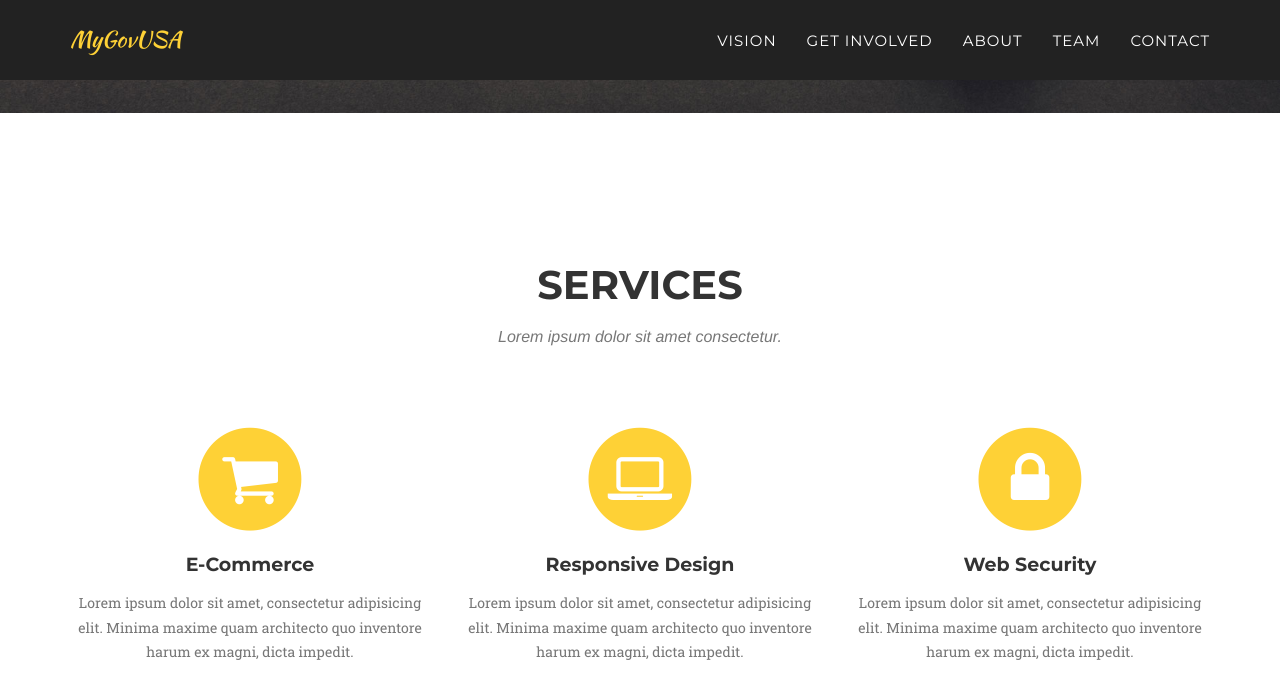
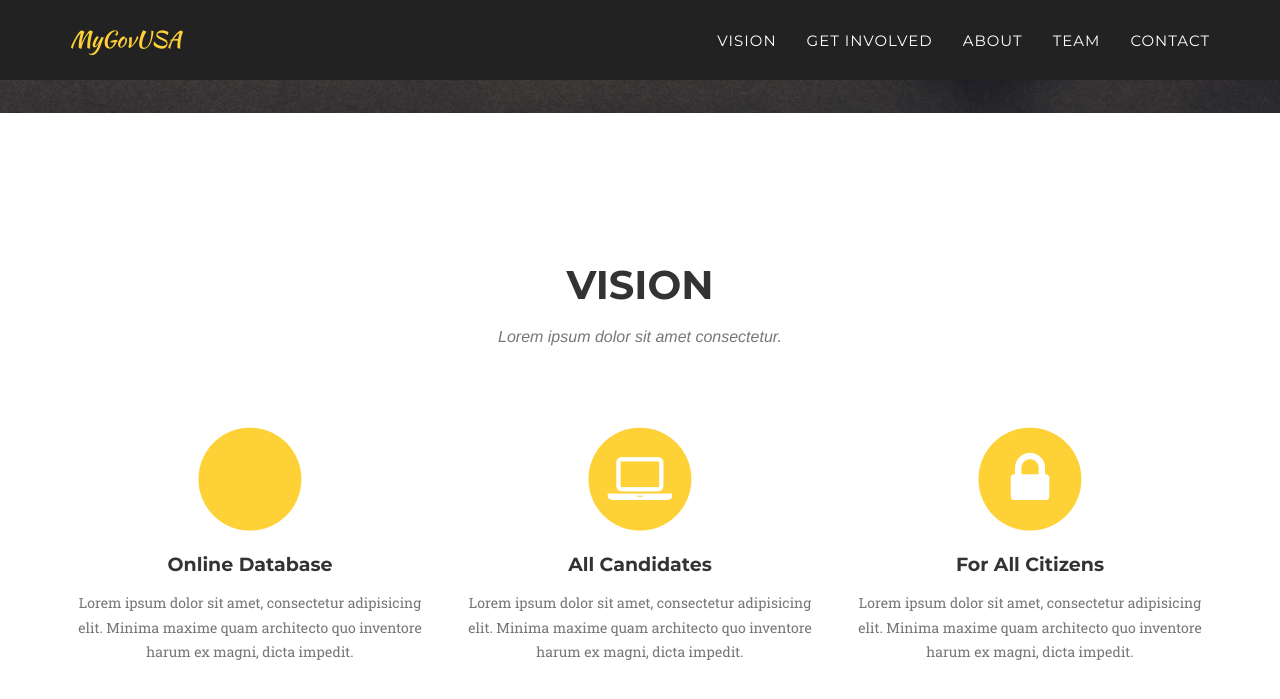
Before and after one commit to MyGovUSA/mygovusa.github.io, a Jekyll site: the page built from index.html, in a window 1280 px wide and 900 px high, scrolled down 680 px. Shown: the top 699 px of the window. Built offline with Jekyll 4.4.1, drawn with Linux system fonts in a browser that asks for light colours; some web fonts are replaced.

Commit message:
yml update so it works

```diff
--- a/_config.yml
+++ b/_config.yml
@@ -1,4 +1,4 @@
-url: https://y7kim.github.io
+url: https://mygovusa.github.io
 baseurl: /agency-jekyll-theme/
 
 # Site settings
--- a/_includes/services.html
+++ b/_includes/services.html
@@ -3,7 +3,7 @@
         <div class="container">
             <div class="row">
                 <div class="col-lg-12 text-center">
-                    <h2 class="section-heading">Services</h2>
+                    <h2 class="section-heading">Vision</h2>
                     <h3 class="section-subheading text-muted">Lorem ipsum dolor sit amet consectetur.</h3>
                 </div>
             </div>
@@ -11,9 +11,9 @@
                 <div class="col-md-4">
                     <span class="fa-stack fa-4x">
                         <i class="fa fa-circle fa-stack-2x text-primary"></i>
-                        <i class="fa fa-shopping-cart fa-stack-1x fa-inverse"></i>
+                        <i class="fa glyphicon-eur fa-stack-1x fa-inverse"></i>
                     </span>
-                    <h4 class="service-heading">E-Commerce</h4>
+                    <h4 class="service-heading">Online Database</h4>
                     <p class="text-muted">Lorem ipsum dolor sit amet, consectetur adipisicing elit. Minima maxime quam architecto quo inventore harum ex magni, dicta impedit.</p>
                 </div>
                 <div class="col-md-4">
@@ -21,7 +21,7 @@
                         <i class="fa fa-circle fa-stack-2x text-primary"></i>
                         <i class="fa fa-laptop fa-stack-1x fa-inverse"></i>
                     </span>
-                    <h4 class="service-heading">Responsive Design</h4>
+                    <h4 class="service-heading">All Candidates</h4>
                     <p class="text-muted">Lorem ipsum dolor sit amet, consectetur adipisicing elit. Minima maxime quam architecto quo inventore harum ex magni, dicta impedit.</p>
                 </div>
                 <div class="col-md-4">
@@ -29,7 +29,7 @@
                         <i class="fa fa-circle fa-stack-2x text-primary"></i>
                         <i class="fa fa-lock fa-stack-1x fa-inverse"></i>
                     </span>
-                    <h4 class="service-heading">Web Security</h4>
+                    <h4 class="service-heading">For All Citizens</h4>
                     <p class="text-muted">Lorem ipsum dolor sit amet, consectetur adipisicing elit. Minima maxime quam architecto quo inventore harum ex magni, dicta impedit.</p>
                 </div>
             </div>
```
